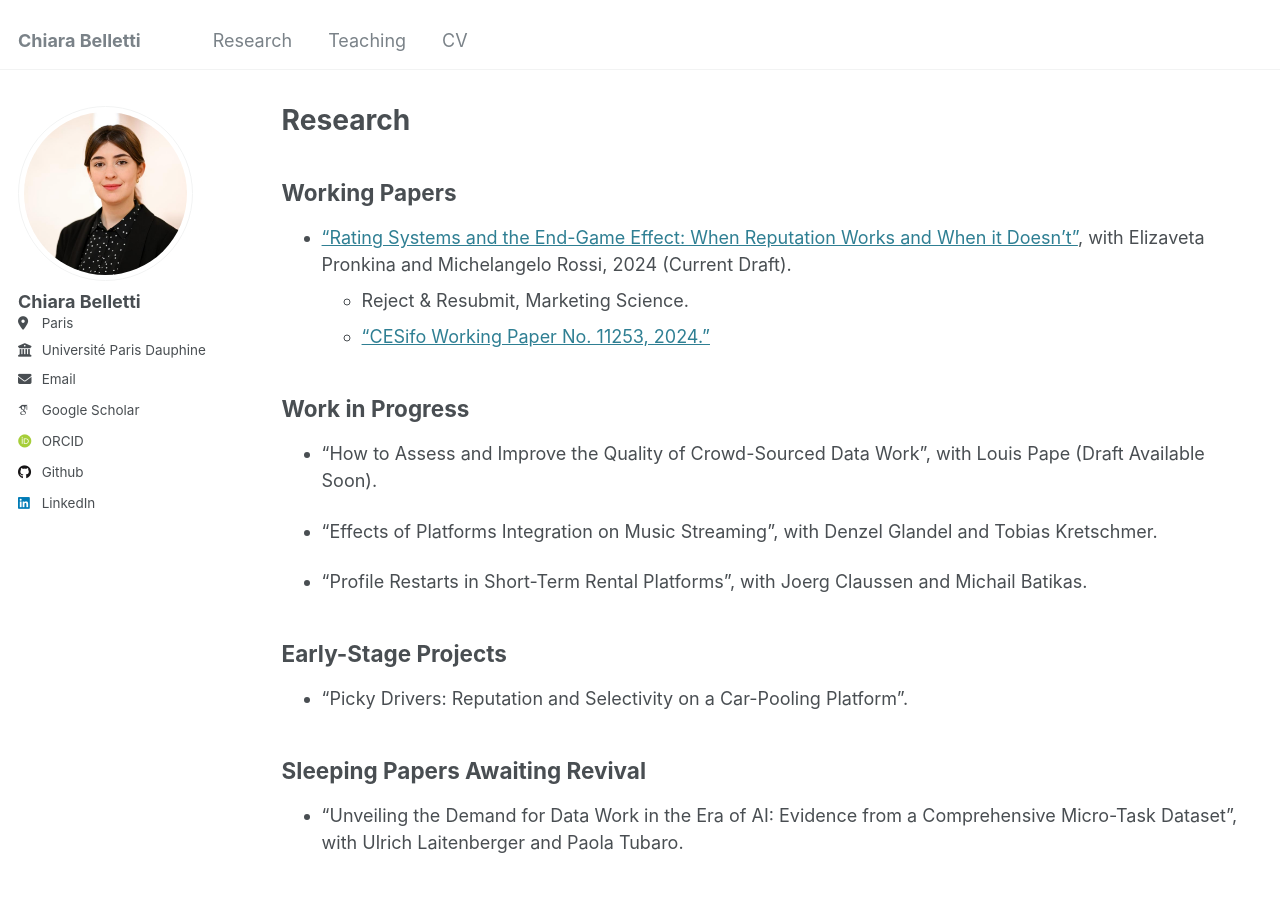
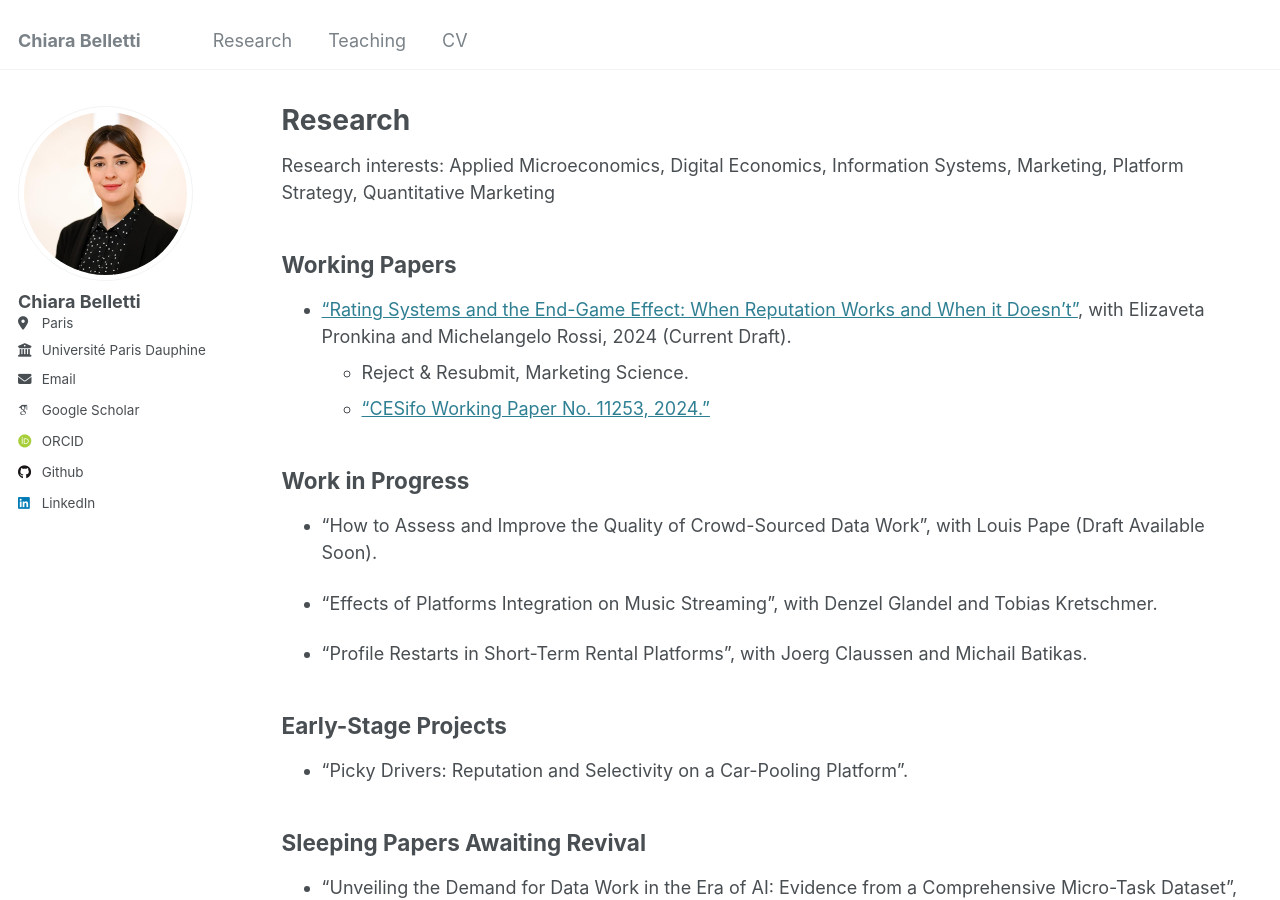
Before and after one commit to ChiaraBelletti/ChiaraBelletti.github.io, a Jekyll site: the page built from _pages/research.md, in a window 1280 px wide and 900 px high. Built offline with Jekyll 4.4.1, drawn with Linux system fonts in a browser that asks for light colours; some web fonts are replaced.

Commit message:
Update research.md

```diff
--- a/_pages/research.md
+++ b/_pages/research.md
@@ -9,6 +9,8 @@ redirect_from:
 
 {% include base_path %}
 
+Research interests: Applied Microeconomics, Digital Economics, Information Systems, Marketing, Platform Strategy,
+Quantitative Marketing
 
 Working Papers
 -----
```
